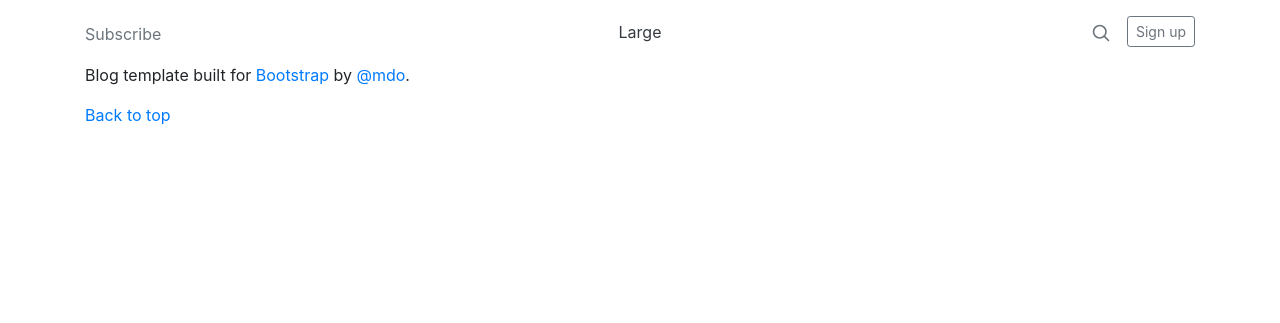
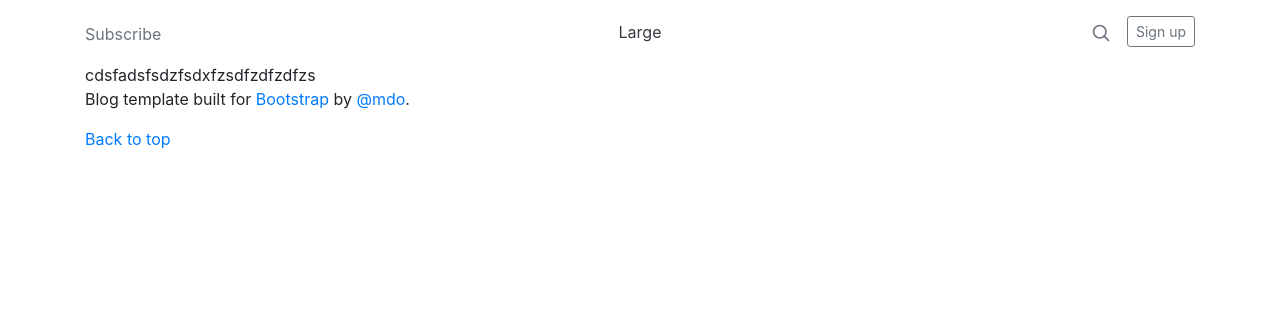
Before and after one commit to Salamonk653/Testoviy_Blog, a Django app: page / in a window 1280 px wide. Shown: the top 323 px of the page. Run offline with Django 3.2, Linux system fonts and the light colour scheme; data that the repository does not hold is empty; some libraries are stand-ins or nearby versions.

```diff
--- a/templates/main/index.html
+++ b/templates/main/index.html
@@ -37,7 +37,7 @@
 
     {% block content %}
 
-
+cdsfadsfsdzfsdxfzsdfzdfzdfzs
         {% for post in  posts %}
             <div class="jumbotron p-3 p-md-5 text-white rounded bg-dark">
                 <div class="col-md-6 px-0">
```
